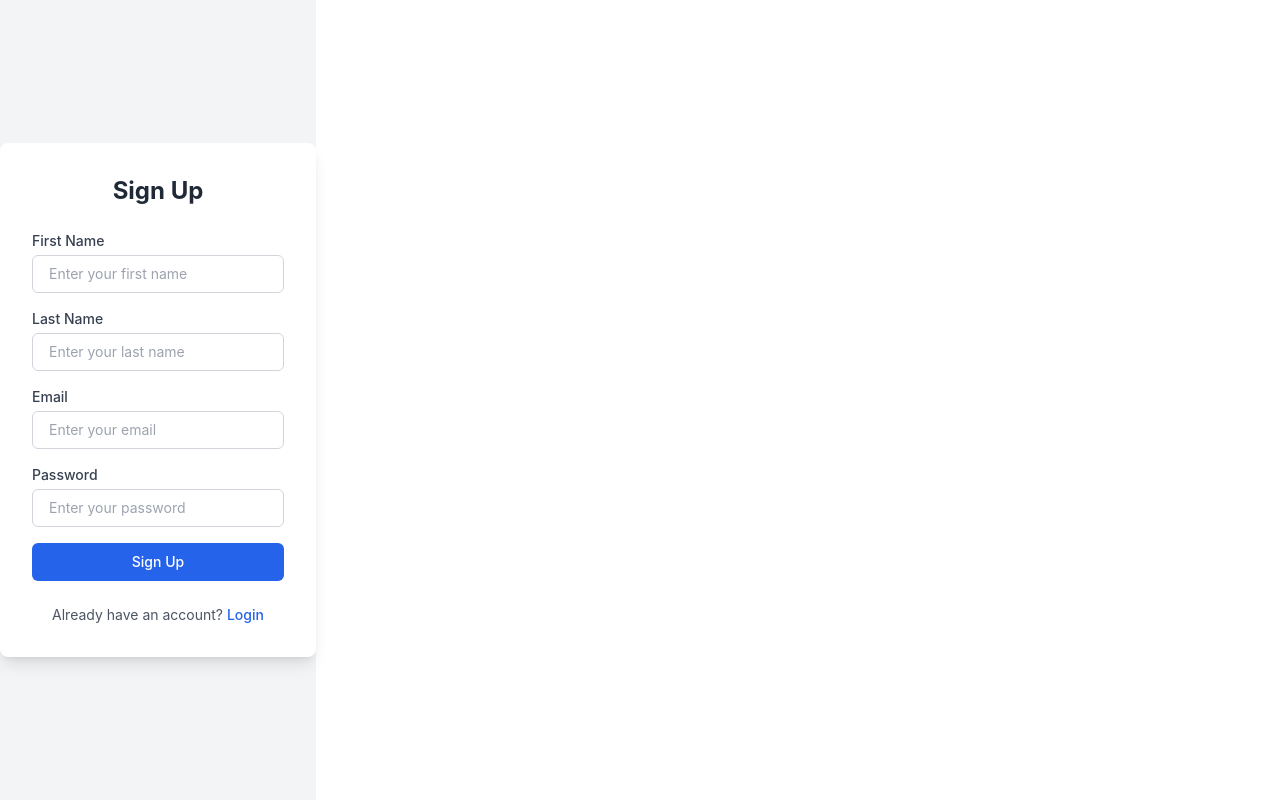
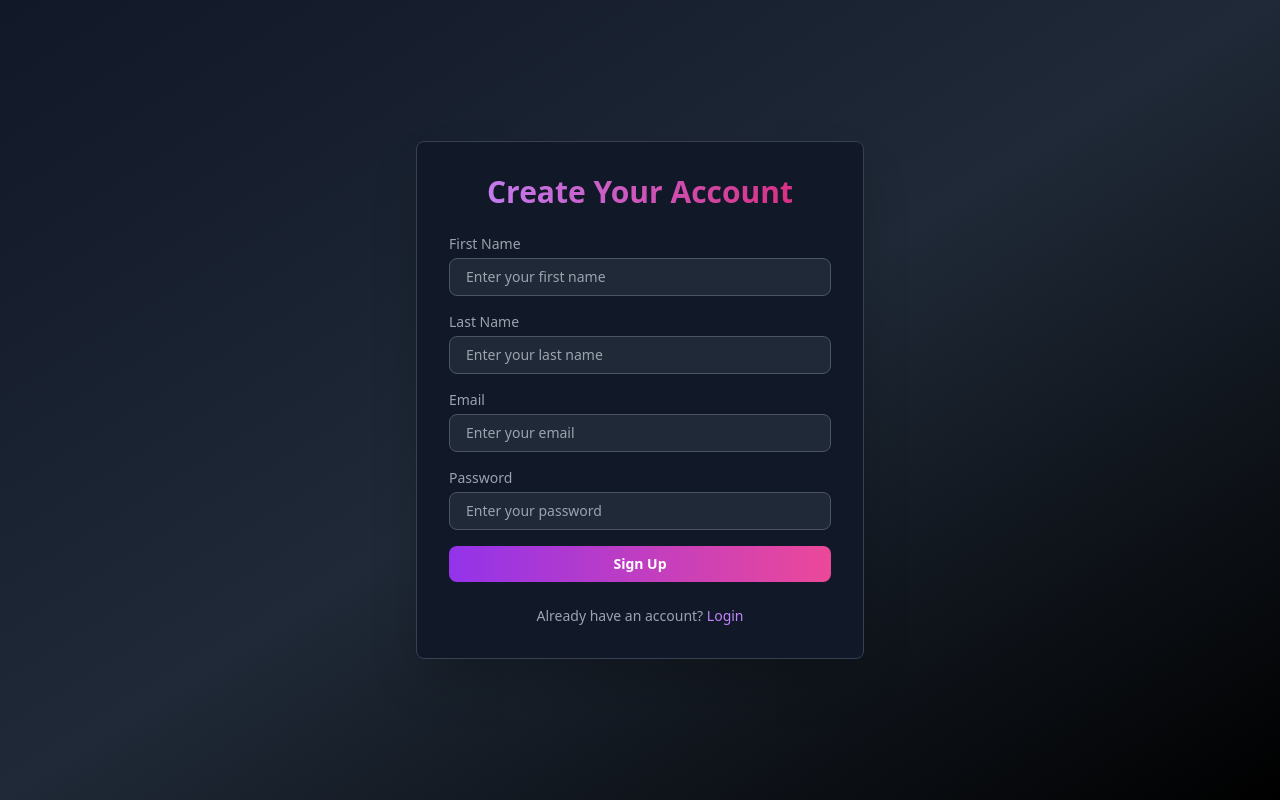
Before and after one commit to Xscrypto001/med, a React (Vite) app in the folder med-frontend/: page /signup in a window 1280 px wide. Built offline with nearby package versions, Linux system fonts and the light colour scheme.

Commit message:
updated styling

```diff
--- a/med-frontend/src/components/login.jsx
+++ b/med-frontend/src/components/login.jsx
@@ -19,42 +19,44 @@ const Login = () => {
   };
 
   return (
-    <div className="flex items-center justify-center min-h-screen bg-gray-100">
-      <div className="w-full max-w-md p-8 space-y-6 bg-white shadow-lg rounded-lg">
-        <h1 className="text-2xl font-bold text-center text-gray-800">Login</h1>
-        <form onSubmit={handleSubmit} className="space-y-4">
+    <div className="flex items-center justify-center min-h-screen bg-gradient-to-br from-gray-900 via-gray-800 to-black">
+      <div className="w-full max-w-md p-8 space-y-6 bg-gray-900 border border-gray-700 rounded-lg shadow-2xl">
+        <h1 className="text-3xl font-extrabold text-center text-transparent bg-clip-text bg-gradient-to-r from-purple-400 to-pink-600">
+          Welcome Back
+        </h1>
+        <form onSubmit={handleSubmit} className="space-y-6">
           <div>
-            <label className="block text-sm font-medium text-gray-700">Email</label>
+            <label className="block text-sm font-medium text-gray-400">Email</label>
             <input
               type="email"
               placeholder="Enter your email"
               value={email}
               onChange={(e) => setEmail(e.target.value)}
               required
-              className="w-full px-4 py-2 mt-1 text-sm border border-gray-300 rounded-md focus:outline-none focus:ring-2 focus:ring-blue-500 focus:border-transparent"
+              className="w-full px-4 py-2 mt-2 text-sm text-gray-200 bg-gray-800 border border-gray-600 rounded-lg focus:outline-none focus:ring-2 focus:ring-purple-500 focus:border-transparent"
             />
           </div>
           <div>
-            <label className="block text-sm font-medium text-gray-700">Password</label>
+            <label className="block text-sm font-medium text-gray-400">Password</label>
             <input
               type="password"
               placeholder="Enter your password"
               value={password}
               onChange={(e) => setPassword(e.target.value)}
               required
-              className="w-full px-4 py-2 mt-1 text-sm border border-gray-300 rounded-md focus:outline-none focus:ring-2 focus:ring-blue-500 focus:border-transparent"
+              className="w-full px-4 py-2 mt-2 text-sm text-gray-200 bg-gray-800 border border-gray-600 rounded-lg focus:outline-none focus:ring-2 focus:ring-purple-500 focus:border-transparent"
             />
           </div>
           <button
             type="submit"
-            className="w-full px-4 py-2 text-sm font-medium text-white bg-blue-600 rounded-md hover:bg-blue-700 focus:outline-none focus:ring-2 focus:ring-blue-500 focus:ring-offset-2"
+            className="w-full px-4 py-2 text-sm font-bold text-white bg-gradient-to-r from-purple-600 to-pink-500 rounded-lg hover:opacity-90 focus:outline-none focus:ring-2 focus:ring-offset-2 focus:ring-purple-500"
           >
             Login
           </button>
         </form>
-        <p className="text-sm text-center text-gray-600">
+        <p className="text-sm text-center text-gray-400">
           Don't have an account?{' '}
-          <a href="/signup" className="text-blue-600 hover:underline">
+          <a href="/signup" className="text-purple-400 hover:text-pink-500 hover:underline">
             Sign up
           </a>
         </p>
--- a/med-frontend/src/components/register.jsx
+++ b/med-frontend/src/components/register.jsx
@@ -26,64 +26,66 @@ const Signup = () => {
   };
 
   return (
-    <div className="flex items-center justify-center min-h-screen bg-gray-100">
-      <div className="w-full max-w-md p-8 space-y-6 bg-white shadow-lg rounded-lg">
-        <h1 className="text-2xl font-bold text-center text-gray-800">Sign Up</h1>
+    <div className="flex items-center justify-center min-h-screen bg-gradient-to-br from-gray-900 via-gray-800 to-black">
+      <div className="w-full max-w-md p-8 space-y-6 bg-gray-900 border border-gray-700 rounded-lg shadow-2xl">
+        <h1 className="text-3xl font-extrabold text-center text-transparent bg-clip-text bg-gradient-to-r from-purple-400 to-pink-600">
+          Create Your Account
+        </h1>
         <form onSubmit={handleSubmit} className="space-y-4">
           <div>
-            <label className="block text-sm font-medium text-gray-700">First Name</label>
+            <label className="block text-sm font-medium text-gray-400">First Name</label>
             <input
               type="text"
               placeholder="Enter your first name"
               value={firstname}
               onChange={(e) => setFirstname(e.target.value)}
               required
-              className="w-full px-4 py-2 mt-1 text-sm border border-gray-300 rounded-md focus:outline-none focus:ring-2 focus:ring-blue-500 focus:border-transparent"
+              className="w-full px-4 py-2 mt-1 text-sm text-gray-200 bg-gray-800 border border-gray-600 rounded-lg focus:outline-none focus:ring-2 focus:ring-purple-500 focus:border-transparent"
             />
           </div>
           <div>
-            <label className="block text-sm font-medium text-gray-700">Last Name</label>
+            <label className="block text-sm font-medium text-gray-400">Last Name</label>
             <input
               type="text"
               placeholder="Enter your last name"
               value={lastname}
               onChange={(e) => setLastname(e.target.value)}
               required
-              className="w-full px-4 py-2 mt-1 text-sm border border-gray-300 rounded-md focus:outline-none focus:ring-2 focus:ring-blue-500 focus:border-transparent"
+              className="w-full px-4 py-2 mt-1 text-sm text-gray-200 bg-gray-800 border border-gray-600 rounded-lg focus:outline-none focus:ring-2 focus:ring-purple-500 focus:border-transparent"
             />
           </div>
           <div>
-            <label className="block text-sm font-medium text-gray-700">Email</label>
+            <label className="block text-sm font-medium text-gray-400">Email</label>
             <input
               type="email"
               placeholder="Enter your email"
               value={email}
               onChange={(e) => setEmail(e.target.value)}
               required
-              className="w-full px-4 py-2 mt-1 text-sm border border-gray-300 rounded-md focus:outline-none focus:ring-2 focus:ring-blue-500 focus:border-transparent"
+              className="w-full px-4 py-2 mt-1 text-sm text-gray-200 bg-gray-800 border border-gray-600 rounded-lg focus:outline-none focus:ring-2 focus:ring-purple-500 focus:border-transparent"
             />
           </div>
           <div>
-            <label className="block text-sm font-medium text-gray-700">Password</label>
+            <label className="block text-sm font-medium text-gray-400">Password</label>
             <input
               type="password"
               placeholder="Enter your password"
               value={password}
               onChange={(e) => setPassword(e.target.value)}
               required
-              className="w-full px-4 py-2 mt-1 text-sm border border-gray-300 rounded-md focus:outline-none focus:ring-2 focus:ring-blue-500 focus:border-transparent"
+              className="w-full px-4 py-2 mt-1 text-sm text-gray-200 bg-gray-800 border border-gray-600 rounded-lg focus:outline-none focus:ring-2 focus:ring-purple-500 focus:border-transparent"
             />
           </div>
           <button
             type="submit"
-            className="w-full px-4 py-2 text-sm font-medium text-white bg-blue-600 rounded-md hover:bg-blue-700 focus:outline-none focus:ring-2 focus:ring-blue-500 focus:ring-offset-2"
+            className="w-full px-4 py-2 text-sm font-bold text-white bg-gradient-to-r from-purple-600 to-pink-500 rounded-lg hover:opacity-90 focus:outline-none focus:ring-2 focus:ring-offset-2 focus:ring-purple-500"
           >
             Sign Up
           </button>
         </form>
-        <p className="text-sm text-center text-gray-600">
+        <p className="text-sm text-center text-gray-400">
           Already have an account?{' '}
-          <a href="/" className="text-blue-600 hover:underline">
+          <a href="/" className="text-purple-400 hover:text-pink-500 hover:underline">
             Login
           </a>
         </p>
--- a/med-frontend/src/index.css
+++ b/med-frontend/src/index.css
@@ -1,73 +1,3 @@
 @tailwind base;
 @tailwind components;
 @tailwind utilities;
-
-
-:root {
-  font-family: Inter, system-ui, Avenir, Helvetica, Arial, sans-serif;
-  line-height: 1.5;
-  font-weight: 400;
-
-  color-scheme: light dark;
-  color: rgba(255, 255, 255, 0.87);
-  background-color: #242424;
-
-  font-synthesis: none;
-  text-rendering: optimizeLegibility;
-  -webkit-font-smoothing: antialiased;
-  -moz-osx-font-smoothing: grayscale;
-}
-
-a {
-  font-weight: 500;
-  color: #646cff;
-  text-decoration: inherit;
-}
-a:hover {
-  color: #535bf2;
-}
-
-body {
-  margin: 0;
-  display: flex;
-  place-items: center;
-  min-width: 320px;
-  min-height: 100vh;
-}
-
-h1 {
-  font-size: 3.2em;
-  line-height: 1.1;
-}
-
-button {
-  border-radius: 8px;
-  border: 1px solid transparent;
-  padding: 0.6em 1.2em;
-  font-size: 1em;
-  font-weight: 500;
-  font-family: inherit;
-  background-color: #1a1a1a;
-  cursor: pointer;
-  transition: border-color 0.25s;
-}
-button:hover {
-  border-color: #646cff;
-}
-button:focus,
-button:focus-visible {
-  outline: 4px auto -webkit-focus-ring-color;
-}
-
-@media (prefers-color-scheme: light) {
-  :root {
-    color: #213547;
-    background-color: #ffffff;
-  }
-  a:hover {
-    color: #747bff;
-  }
-  button {
-    background-color: #f9f9f9;
-  }
-}
```
